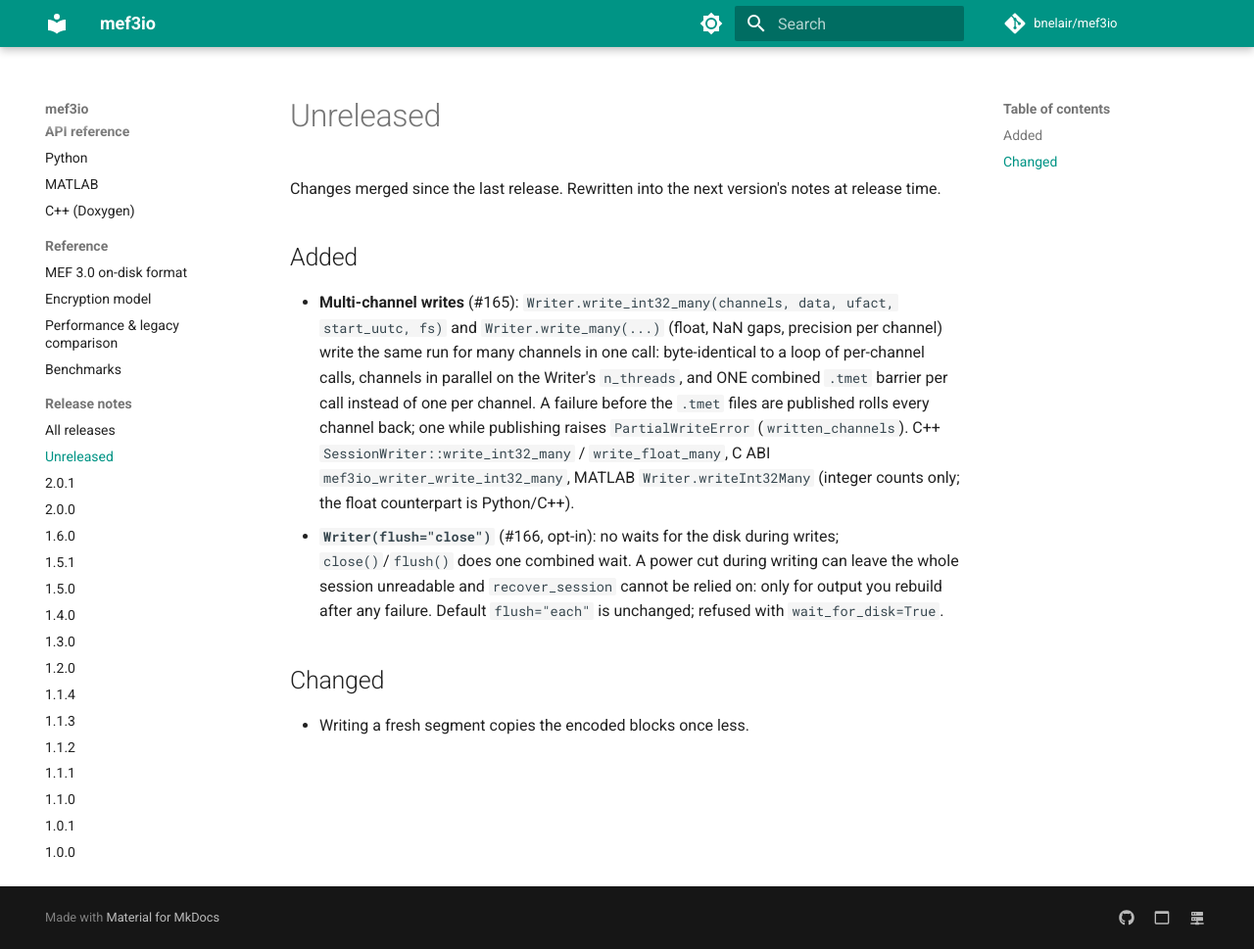
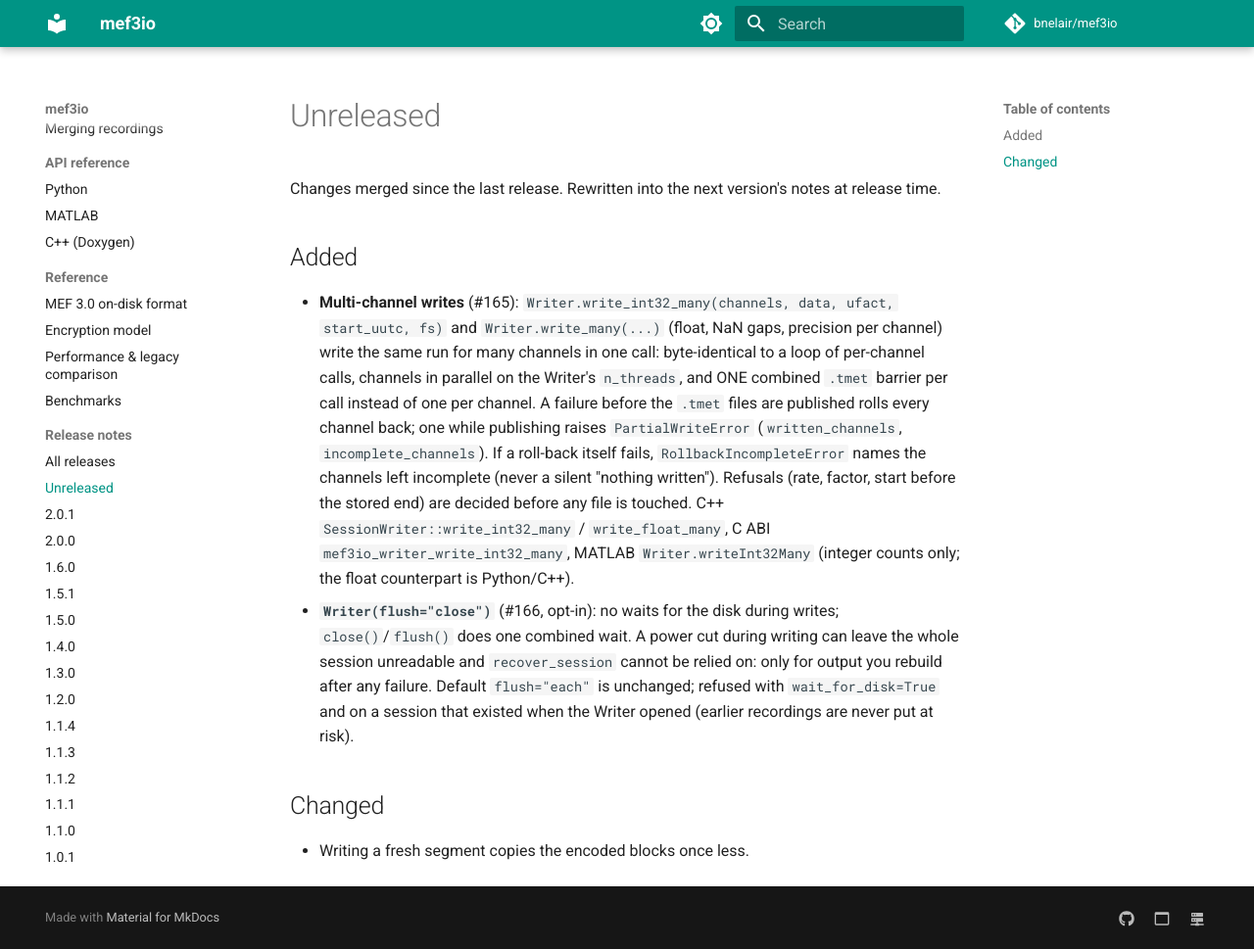
Before and after one commit to bnelair/mef3io, an MkDocs documentation site: the page built from docs/release_notes/unreleased.md, in a window 1280 px wide and 969 px high. Shown: the whole window at 98% size. Built offline with MkDocs 1.6.1 and Material for MkDocs 9.7.7, drawn with Linux system fonts in a browser that asks for light colours; comment, search, counter and statistics services are not loaded.

Commit message:
Release notes: rollback errors, pre-checked refusals, flush=close only for new sessions
Co-Authored-By: Claude Opus 5.5 <noreply@anthropic.com>
Claude-Session: https://claude.ai/code/session_01PWYBRHqzczzUfo99eFKLmQ

```diff
--- a/docs/release_notes/unreleased.md
+++ b/docs/release_notes/unreleased.md
@@ -12,7 +12,10 @@ notes at release time.
   Writer's `n_threads`, and ONE combined `.tmet` barrier per call instead of
   one per channel. A failure before the `.tmet` files are published rolls
   every channel back; one while publishing raises `PartialWriteError`
-  (`written_channels`). C++ `SessionWriter::write_int32_many` /
+  (`written_channels`, `incomplete_channels`). If a roll-back itself fails,
+  `RollbackIncompleteError` names the channels left incomplete (never a
+  silent "nothing written"). Refusals (rate, factor, start before the
+  stored end) are decided before any file is touched. C++ `SessionWriter::write_int32_many` /
   `write_float_many`, C ABI `mef3io_writer_write_int32_many`, MATLAB
   `Writer.writeInt32Many` (integer counts only; the float counterpart is
   Python/C++).
@@ -20,7 +23,9 @@ notes at release time.
   writes; `close()`/`flush()` does one combined wait. A power cut during
   writing can leave the whole session unreadable and `recover_session` cannot
   be relied on: only for output you rebuild after any failure. Default
-  `flush="each"` is unchanged; refused with `wait_for_disk=True`.
+  `flush="each"` is unchanged; refused with `wait_for_disk=True` and on a
+  session that existed when the Writer opened (earlier recordings are never
+  put at risk).
 
 ## Changed
 
```
